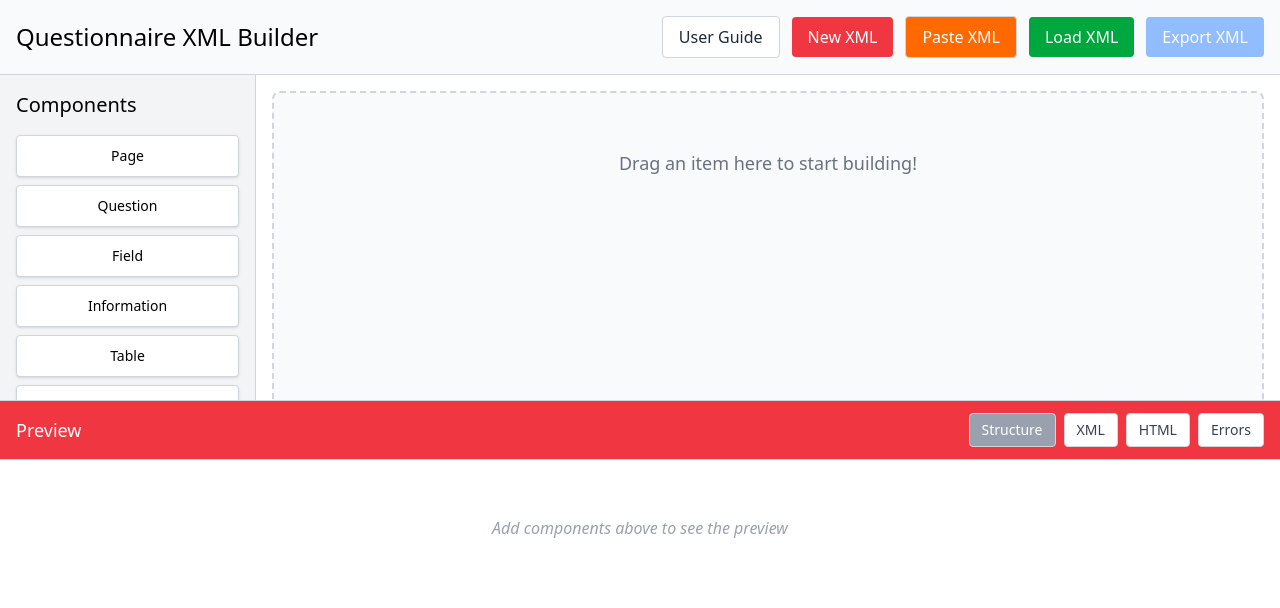
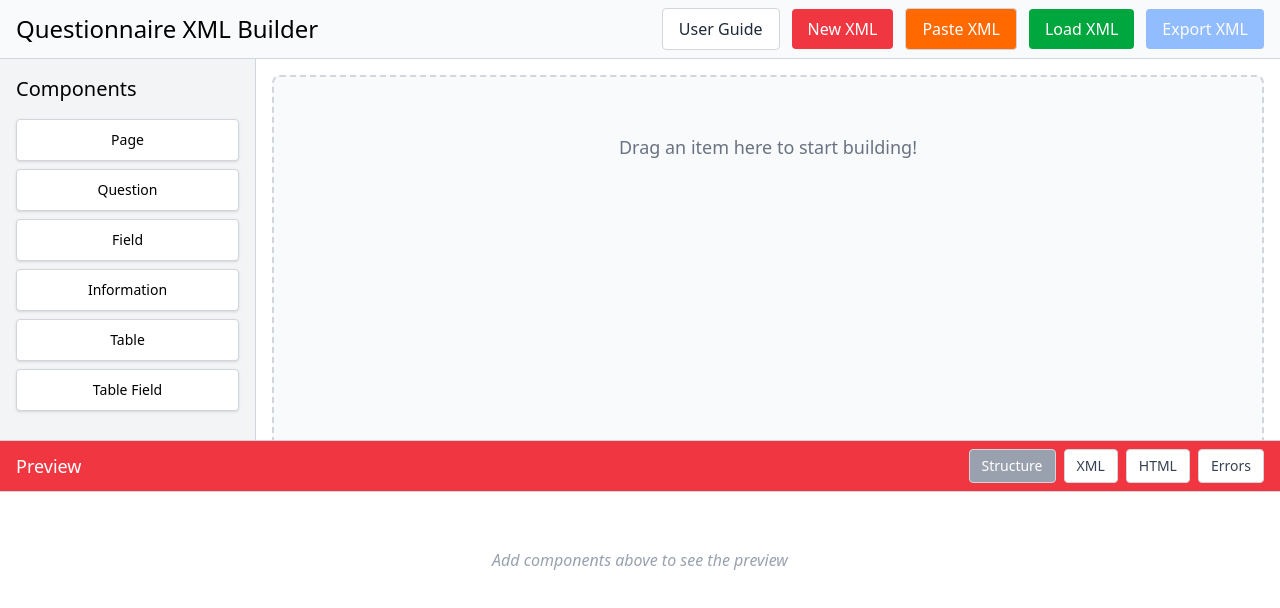
Before and after one commit to TaiChiLe/QuestionnaireBuilder, a React (Vite) app: page / in a window 1280 px wide. Shown: the top 608 px of the page. Built offline with nearby package versions, Linux system fonts and the light colour scheme.

Commit message:
[FEATURE] UI Fixes for UX

```diff
--- a/src/App.jsx
+++ b/src/App.jsx
@@ -1165,7 +1165,7 @@
     >
       <div className="flex flex-col h-screen w-screen m-0 p-0 overflow-hidden fixed top-0 left-0">
         {/* Header with export button */}
-        <div className="px-4 py-4 border-b border-gray-300 bg-gray-50 flex-shrink-0 flex justify-between items-center w-full">
+        <div className="px-4 py-2 border-b border-gray-300 bg-gray-50 flex-shrink-0 flex justify-between items-center w-full">
           <h1 className="m-0 text-2xl">Questionnaire XML Builder</h1>
           <div className="flex gap-3 items-center">
             <button
@@ -1202,7 +1202,7 @@
 
         <div
           className="flex flex-1 w-full overflow-hidden"
-          style={{ height: 'calc(50vh - 80px)' }}
+          style={{ height: 'calc(55vh - 80px)' }}
         >
           {/* The Sidebar with Draggable items */}
           <div className="w-64 min-w-64 p-4 bg-gray-100 border-r border-gray-300 overflow-hidden h-full">
--- a/src/components/PreviewSection.jsx
+++ b/src/components/PreviewSection.jsx
@@ -11,10 +11,10 @@
   return (
     <div
       className="border-t border-gray-300 bg-[#f03741] flex flex-col"
-      style={{ height: 'calc(50vh)' }}
+      style={{ height: 'calc(45vh)' }}
     >
       {/* Preview Header */}
-      <div className="px-4 py-3 border-b border-gray-300 bg-[#f03741] flex justify-between items-center">
+      <div className="px-4 py-2 border-b border-gray-300 bg-[#f03741] flex justify-between items-center">
         <h3 className="m-0 text-lg text-white">Preview</h3>
         <div className="flex gap-2">
           {['structure', 'xml', 'html', 'errors'].map((mode) => (
```
